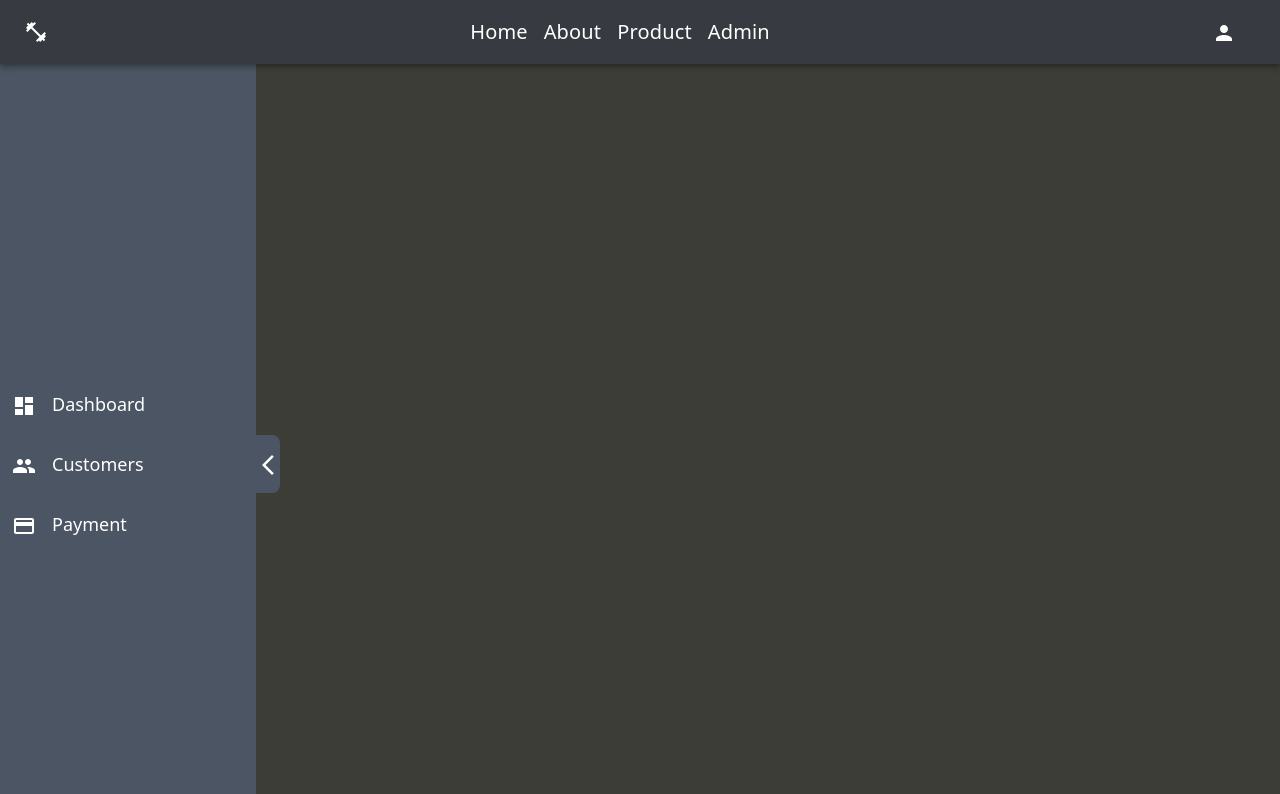
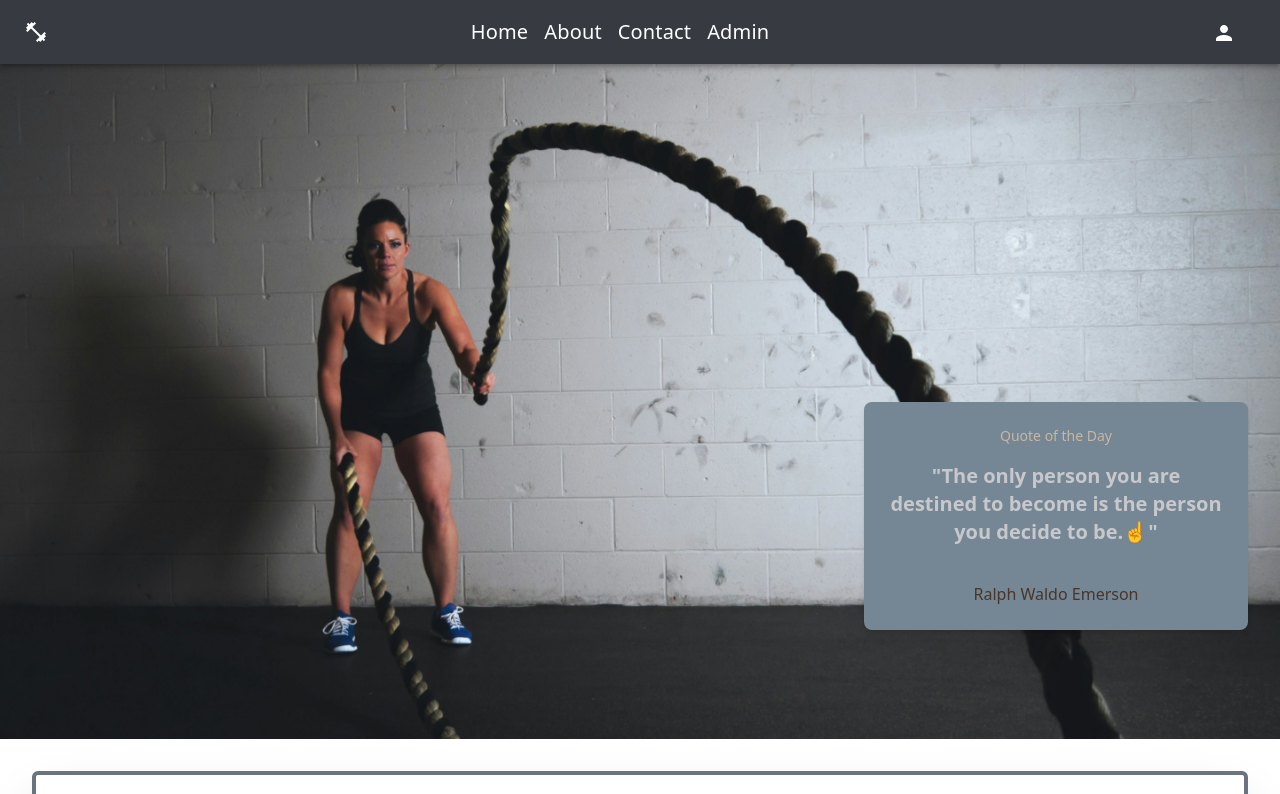
Before and after one commit to Heisen47/gym-frontend, a React (Create React App) app: page /admin in a window 1280 px wide. Shown: the top 794 px of the page. Built offline with nearby package versions, Linux system fonts and the light colour scheme; what tailwind-gradient-mask-image would draw is missing.

Commit message:
changed into a single page application

```diff
--- a/src/App.js
+++ b/src/App.js
@@ -1,4 +1,5 @@
 import "./index.css";
+import React, { useRef } from "react";
 import Navbar from "./components/Navbar";
 import Footer from "./components/Footer";
 import Home from "./pages/Home";
@@ -15,19 +16,38 @@ import Payment from "./pages/Payment";
 import User from "./pages/User";
 
 function App() {
+  const homeRef = useRef(null);
+  const aboutRef = useRef(null);
+  const contactRef = useRef(null);
+
+  const scrollToSection = (ref) => {
+    ref.current.scrollIntoView({ behavior: "smooth" });
+  };
+
   return (
     <GoogleOAuthProvider clientId="799455265041-4e660qpe66qgv6ru8pm449v1vp92un3m.apps.googleusercontent.com">
       <Router>
         <div className="flex flex-col min-h-screen">
-          <Navbar />
+          <Navbar
+            scrollToHome={() => scrollToSection(homeRef)}
+            scrollToAbout={() => scrollToSection(aboutRef)}
+            scrollToContact={() => scrollToSection(contactRef)}
+          />
+
+          <div>
+            <section ref={homeRef}>
+              <Home />
+            </section>
+            <section ref={aboutRef}>
+              <About />
+            </section>
+            <section ref={contactRef}>
+              <Contact />
+            </section>
+          </div>
 
           <div className="flex-grow bg-[#3C3D37] scrollbar-hide">
             <Routes>
-              <Route path="/" element={<Home />} />
-              <Route path="/about" element={<About />} />
-              <Route path="/contact" element={<Contact />} />
-              <Route path="/product" element={<Product />} />
-
               {/* Admin Routes */}
               <Route path="/admin" element={<Admin />}>
                 <Route path="dashboard" element={<Dashboard />} />
--- a/src/components/Body.jsx
+++ b/src/components/Body.jsx
@@ -30,6 +30,8 @@ const Body = () => {
   return (
     <div className="p-4">
       {/* What we offer */}
+
+
 
       <motion.div
       initial={{ opacity: 0, y: 50 }}
--- a/src/components/Navbar.jsx
+++ b/src/components/Navbar.jsx
@@ -20,7 +20,7 @@ import { createTheme, ThemeProvider } from "@mui/material/styles";
 import { motion } from "framer-motion";
 import PersonIcon from "@mui/icons-material/Person";
 
-const Navbar = () => {
+const Navbar = ({ scrollToHome, scrollToAbout, scrollToContact }) => {
   const [anchorEl, setAnchorEl] = useState(null);
   const [isAuthenticated, setIsAuthenticated] = useState(false);
   const [showModal, setShowModal] = useState(false);
@@ -125,11 +125,10 @@ const Navbar = () => {
                   Home
                 </motion.div>
               </Link>
-              {navs.map((nav) => (
-                <Link
-                  key={nav}
-                  to={`/${nav}`}
+
+              <span
                 className="block md:inline font-sans"
+                onClick={scrollToAbout}
               >
                 <motion.div
                   initial={{ opacity: 0, y: -50 }} // Start off-screen to the top
@@ -137,10 +136,22 @@ const Navbar = () => {
                   transition={{ duration: 0.5 }} // Control animation speed
                   className="flex flex-col"
                 >
-                    {nav}
+                  About
                 </motion.div>
-                </Link>
-              ))}
+              </span>
+              <span
+                className="block md:inline font-sans"
+                onClick={scrollToContact}
+              >
+                <motion.div
+                  initial={{ opacity: 0, y: -50 }} // Start off-screen to the top
+                  animate={{ opacity: 1, y: 0 }} // Slide into view
+                  transition={{ duration: 0.5 }} // Control animation speed
+                  className="flex flex-col"
+                >
+                  Contact
+                </motion.div>
+              </span>
 
               <Link to="/admin" className="block md:inline font-sans">
                 <motion.div
--- a/src/pages/Admin.jsx
+++ b/src/pages/Admin.jsx
@@ -1,6 +1,7 @@
 import React from "react";
 import Sidebar from "../components/dashboardComponents/Sidebar";
 import { Outlet } from "react-router"
+
 
 const Admin = () => {
   return (
```
Lines whose indentation alone changed are shown as unchanged.
